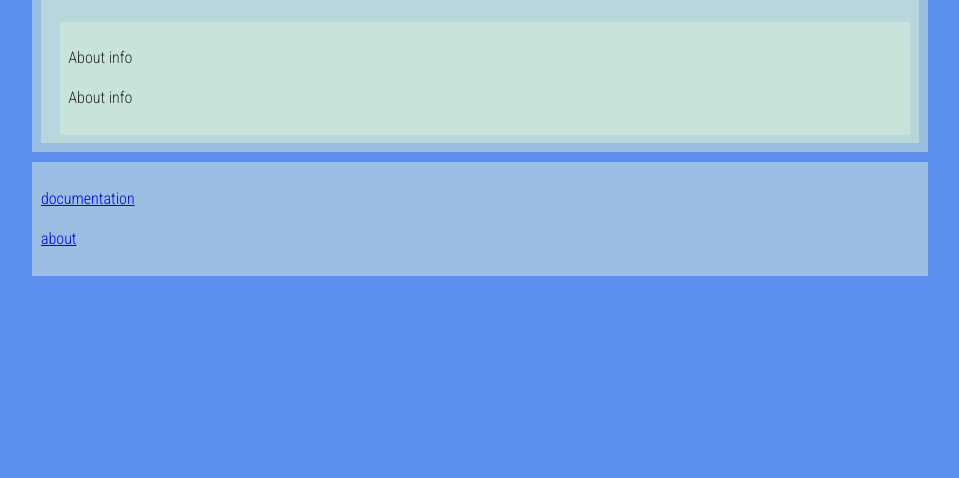
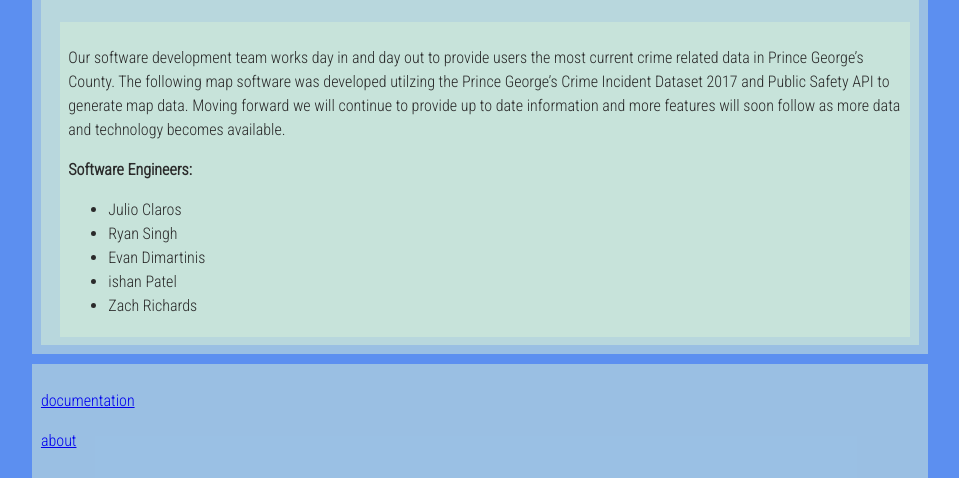
Before and after one commit to kishanpatel1996/kishanpatel1996.github.io, a plain HTML site: page group_project/about.html in a window 1280 px wide. Shown: the part 327-805 px from the top of the page, without its empty margins (160-1119 px from the left). Drawn offline with Linux system fonts and the light colour scheme; a web font is replaced by a local one.

Commit message:
initial commit

```diff
--- a/group_project/about.html
+++ b/group_project/about.html
@@ -33,9 +33,20 @@
         <section>
           <h2>About</h2>
           <aside>
-            <p>About info</p>
+            <p>Our software development team works day in and day out to provide users the most current crime related data in Prince George’s County. The following map software was developed utilzing the Prince George’s Crime Incident Dataset 2017 and Public Safety API to generate map data. Moving forward we will continue to provide up to date information and more features will soon follow as more data and technology becomes available.</p>
 
-            <p>About info</p>
+            <p><strong>Software Engineers:</strong></p>
+            <ul>
+                <li>Julio Claros</li>
+                <li>Ryan Singh </li>
+                <li>Evan Dimartinis</li>
+                <li>ishan Patel</li>
+                <li>Zach Richards</li>
+            </ul>
+
+
+
+
           </aside>
         </section>
       </main>
```
Also changed, not shown: group_project/documentation.html (+5 -2 lines), group_project/homepage.html (line endings or trailing spaces).
